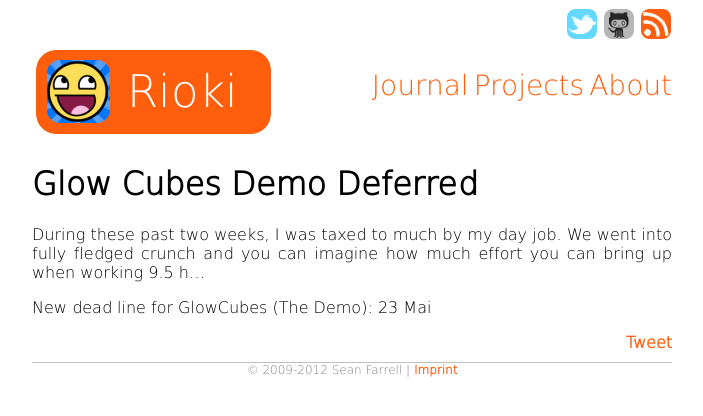
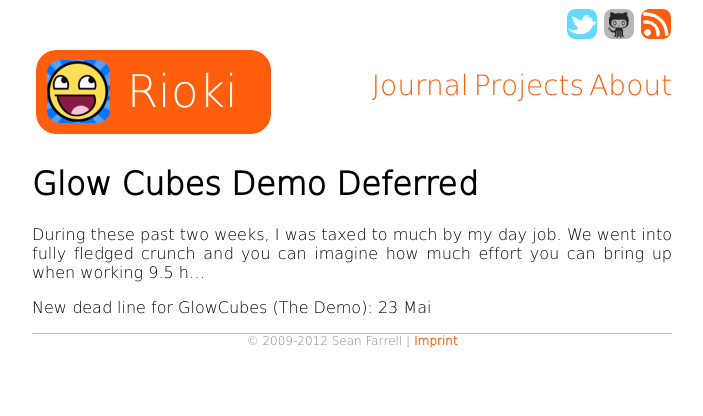
Before and after one commit to rioki/www.rioki.org, a Jekyll site: the page built from _posts/2010-04-30-cubes-defered.md, in a window 1280 px wide. Shown: the top 416 px of the page, without its empty margins (288-991 px from the left). Built offline with Jekyll 4.4.1, drawn with Linux system fonts in a browser that asks for light colours; Markdown is read by kramdown in place of the engine named in the settings; comment, search, counter and statistics services are not loaded.

Commit message:
Removes social media icons.

```diff
--- a/_layouts/post.html
+++ b/_layouts/post.html
@@ -1,17 +1,4 @@
 ---
 layout: default
 ---
-<div id="post">
 {{ content }}
-<div class="social_buttons">
-    <a href="https://twitter.com/share" class="twitter-share-button" data-count="horizontal" data-via="rioki1337">Tweet</a><script type="text/javascript" src="//platform.twitter.com/widgets.js"></script>
-    <g:plusone size="medium"></g:plusone>
-    <script type="text/javascript">
-      (function() {
-        var po = document.createElement('script'); po.type = 'text/javascript'; po.async = true;
-        po.src = 'https://apis.google.com/js/plusone.js';
-        var s = document.getElementsByTagName('script')[0]; s.parentNode.insertBefore(po, s);
-      })();
-    </script>
-</div>
-</div>
```
